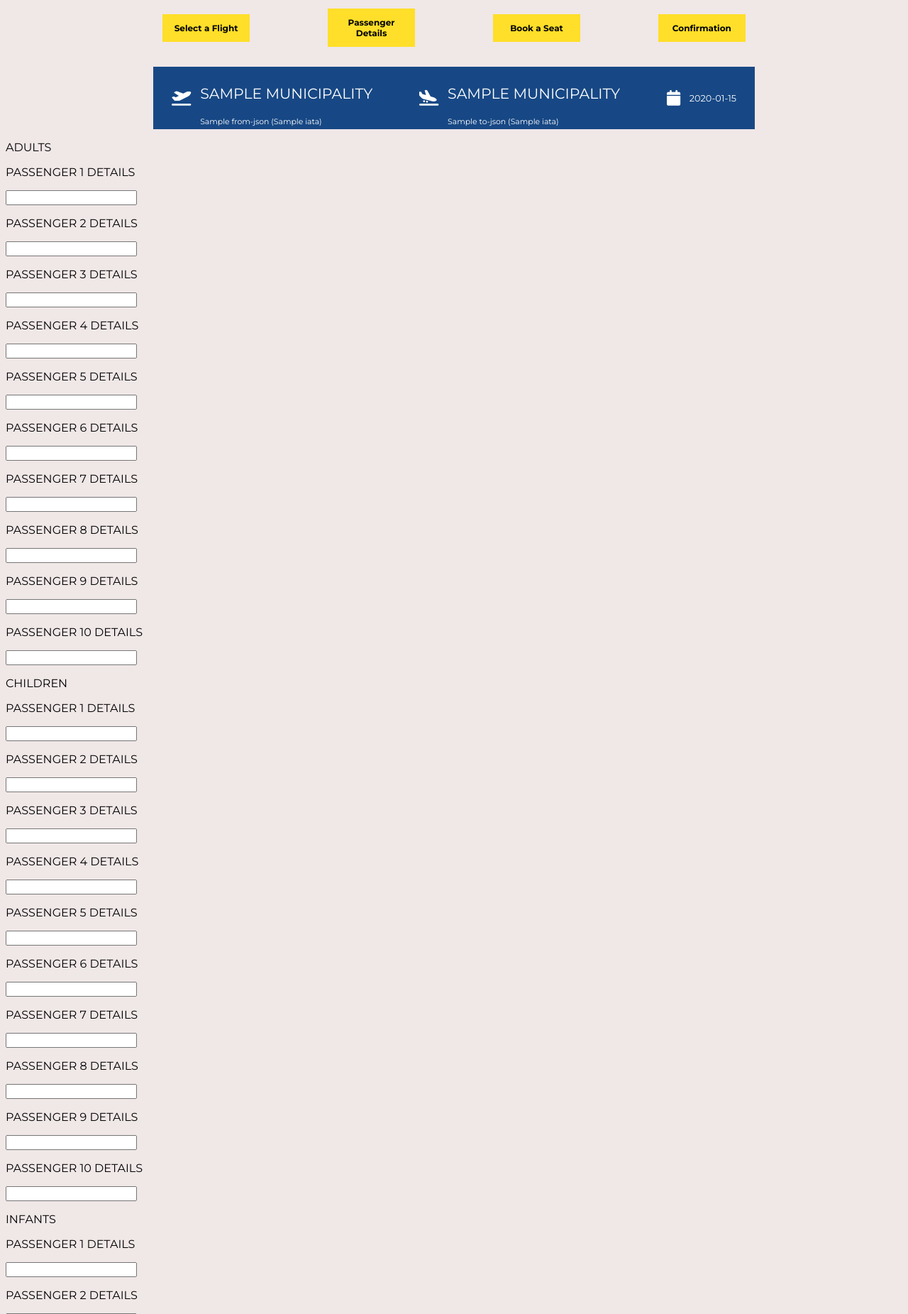
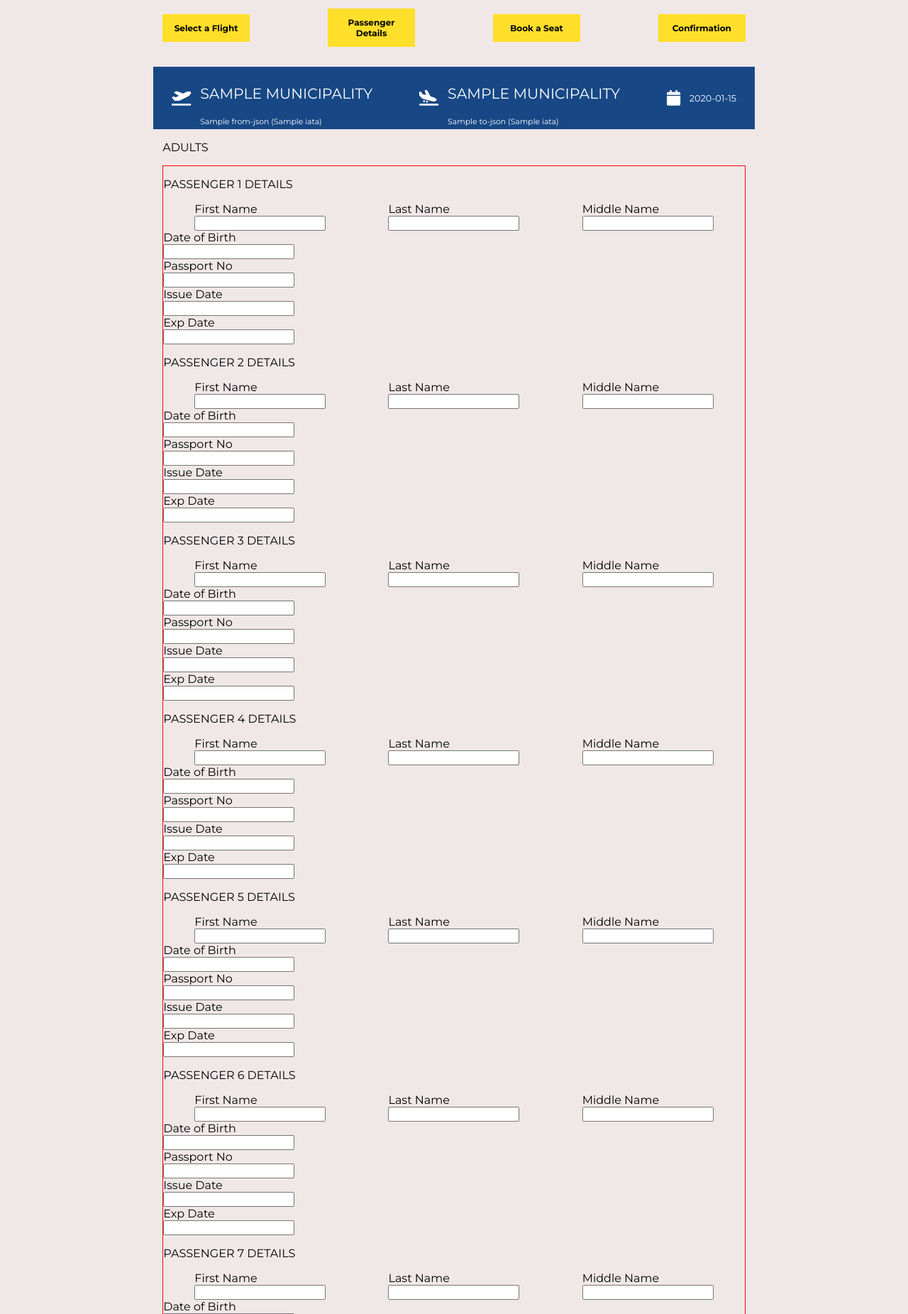
Before and after one commit to szy-kenn/airness-airlines, a Flask app: template src/templates/passenger-details.html in a window 1280 px wide. Shown: the part 124-1975 px from the top of the page at 71% size. Run offline with Flask 3, Linux system fonts and the light colour scheme; the template is opened without the code that fills it: most values are stand-ins (such as "Sample title", 1, 10 or a date in 2020); parts of the project's set-up code (start-up, migrations or seed data) failed here and were passed over; some libraries are stand-ins or nearby versions.

Commit message:
added more passenger details

```diff
--- /dev/null
+++ b/src/scss/_passenger-page.scss
@@ -0,0 +1,25 @@
+.passenger-details-wrapper {
+    // border: 1px solid red;
+    display: block;
+    width: 65%;
+    margin: auto;
+    // @include flex(center);
+}
+
+.adult-passenger-details-container {
+    border: 1px solid red;
+    position: relative;
+    flex: 0 0 25rem;
+
+    &__items {
+
+        .passenger-full-name {
+            @include flex(space-around);
+            width: 100%;
+        }
+
+        &--info label{
+            display: block;
+        }
+    }
+}
--- a/src/scss/main.scss
+++ b/src/scss/main.scss
@@ -1,6 +1,6 @@
 @import "../scss/_reset", "../scss/variables", "../scss/global",
         "../scss/config", "../scss/passenger-form", "../scss/flight-form",
-        "../scss/navbar", "../scss/flights-page";
+        "../scss/navbar", "../scss/flights-page", "../scss/passenger-page";
 
 .main {
     display: grid;
--- a/src/static/css/main.css
+++ b/src/static/css/main.css
@@ -840,6 +840,27 @@ body {
   background-color: #174885;
 }
 
+.passenger-details-wrapper {
+  display: block;
+  width: 65%;
+  margin: auto;
+}
+
+.adult-passenger-details-container {
+  border: 1px solid red;
+  position: relative;
+  flex: 0 0 25rem;
+}
+.adult-passenger-details-container__items .passenger-full-name {
+  display: flex;
+  justify-content: space-around;
+  align-items: center;
+  width: 100%;
+}
+.adult-passenger-details-container__items--info label {
+  display: block;
+}
+
 .main {
   display: grid;
   position: relative;
--- a/src/templates/passenger-details.html
+++ b/src/templates/passenger-details.html
@@ -5,14 +5,46 @@
 {% include 'blocks/flight-input-details.html' %}
 <!-- <p> {{ form_part_one }} </p> -->
 
-
-    <div>
+    <div class="passenger-details-wrapper">
         <form action="/">
         <p>ADULTS</p>
-        {% for i in range (form_part_one['passenger-adult'] | int) %}
-            <p>PASSENGER {{ i + 1}} DETAILS</p>
-            <input type="text" name="p1Name" id="p1Name">
-        {% endfor %}
+        <div class="adult-passenger-details-container">
+            {% for i in range ((form_part_one['passenger-adult'] | int) + 2) %}
+                <div class="adult-passenger-details-container__items">
+                    <p>PASSENGER {{ i + 1}} DETAILS</p>
+                    <div class="passenger-full-name">
+                        <div class="adult-passenger-details-container__items--info">
+                            <label for="{{'p' + ((i+1) | string) + 'Name'}}">First Name</label>
+                            <input type="text" name="{{'p' + ((i+1) | string) + 'FirstName'}}" id="{{'p' + ((i+1) | string) + 'Name'}}">
+                        </div>
+                        <div class="adult-passenger-details-container__items--info">
+                            <label for="{{'p' + ((i+1) | string) + 'Name'}}">Last Name</label>
+                            <input type="text" name="{{'p' + ((i+1) | string) + 'LastName'}}" id="{{'p' + ((i+1) | string) + 'Name'}}">
+                        </div>
+                        <div class="adult-passenger-details-container__items--info">
+                            <label for="{{'p' + ((i+1) | string) + 'Name'}}">Middle Name</label>
+                            <input type="text" name="{{'p' + ((i+1) | string) + 'MiddleName'}}" id="{{'p' + ((i+1) | string) + 'Name'}}">
+                        </div>
+                    </div>
+                    <div class="adult-passenger-details-container__items--info">
+                        <label for="{{'p' + ((i+1) | string) + 'Name'}}">Date of Birth</label>
+                        <input type="text" name="{{'p' + ((i+1) | string) + 'BirthDate'}}" id="{{'p' + ((i+1) | string) + 'Name'}}">
+                    </div>
+                    <div class="adult-passenger-details-container__items--info">
+                        <label for="{{'p' + ((i+1) | string) + 'Name'}}">Passport No</label>
+                        <input type="text" name="{{'p' + ((i+1) | string) + 'PassportNo'}}" id="{{'p' + ((i+1) | string) + 'Name'}}">
+                    </div>
+                    <div class="adult-passenger-details-container__items--info">
+                        <label for="{{'p' + ((i+1) | string) + 'Name'}}">Issue Date</label>
+                        <input type="text" name="{{'p' + ((i+1) | string) + 'IssueDate'}}" id="{{'p' + ((i+1) | string) + 'Name'}}">
+                    </div>
+                    <div class="adult-passenger-details-container__items--info">
+                        <label for="{{'p' + ((i+1) | string) + 'Name'}}">Exp Date</label>
+                        <input type="text" name="{{'p' + ((i+1) | string) + 'ExpDate'}}" id="{{'p' + ((i+1) | string) + 'Name'}}">
+                    </div>
+                </div>
+            {% endfor %}
+        </div>
         <p>CHILDREN</p>
         {% for i in range (form_part_one['passenger-children'] | int) %}
             <p>PASSENGER {{ i + 1}} DETAILS</p>
```
